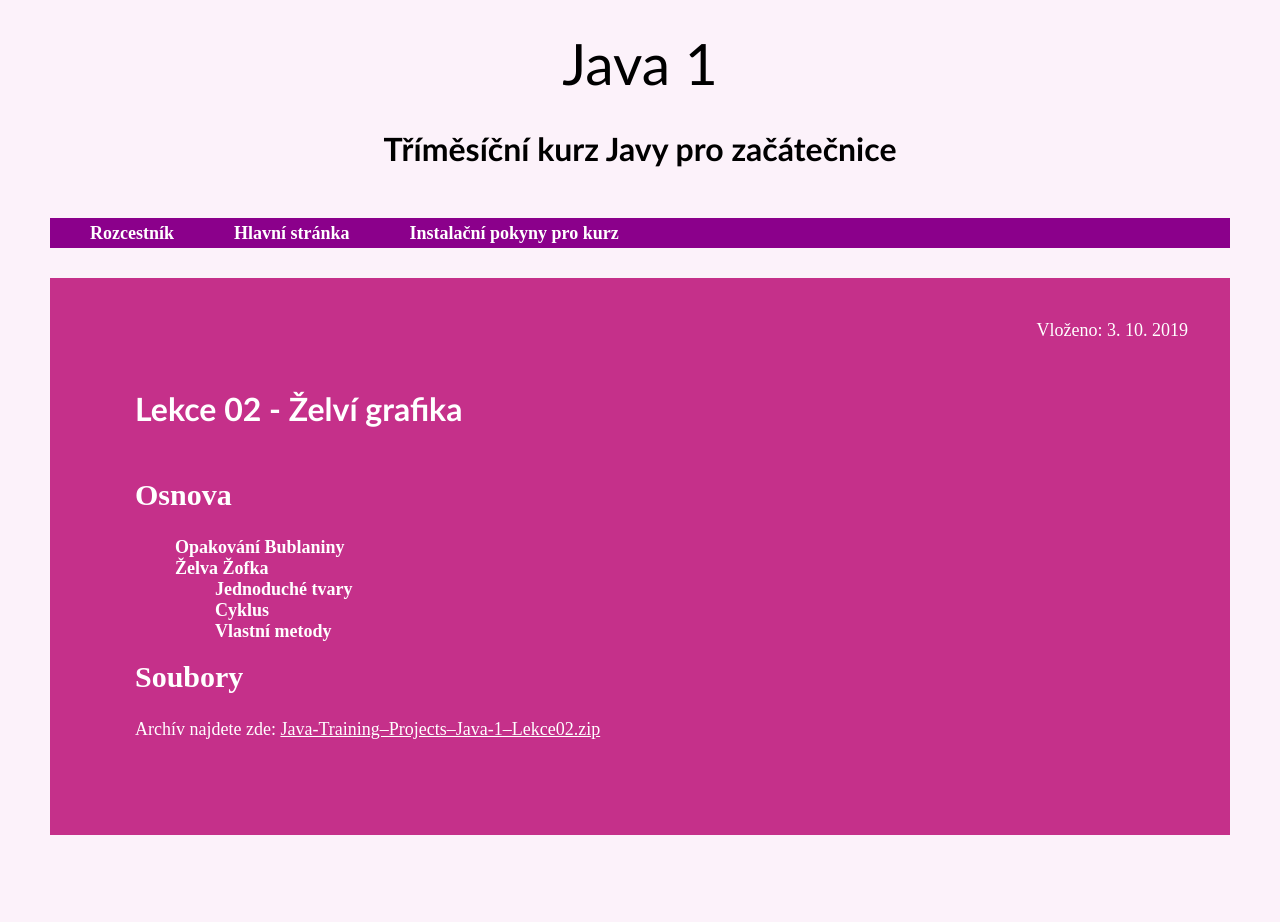
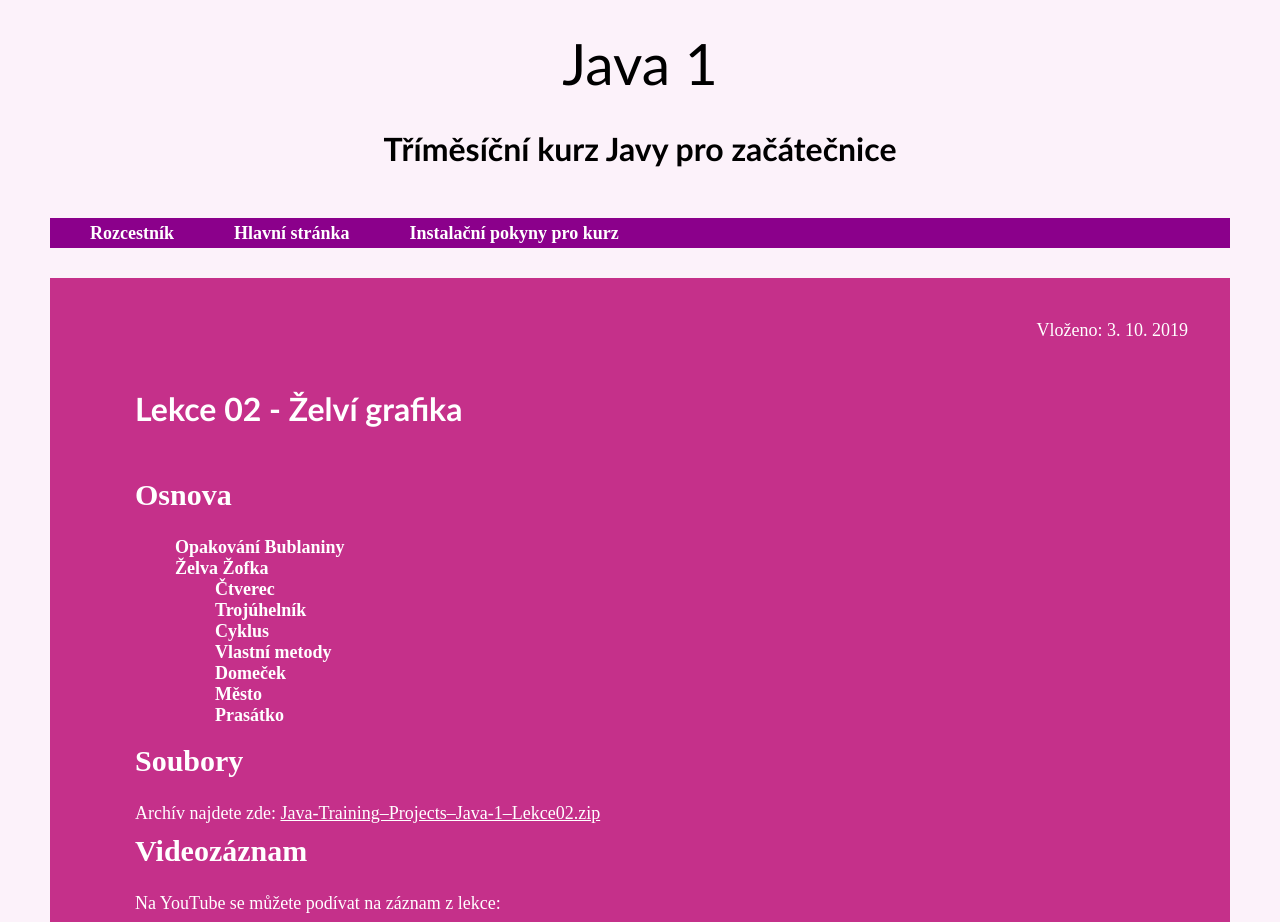
Before and after one commit to czechitas/java-web, a Jekyll site: the page built from docs/2019-podzim/java1/_posts/2019-10-03-lekce02.md, in a window 1280 px wide and 1400 px high, scrolled down 116 px. Shown: the top 922 px of the window. Built offline with Jekyll 4.4.1, drawn with Linux system fonts in a browser that asks for light colours; before the commit the page ends 991 px from its top, so only the background shows below that; some of the changed text lies outside the part shown; grey boxes are pictures that could not be loaded.

Commit message:
Video for lesson 02

```diff
--- a/docs/2019-podzim/java1/_posts/2019-10-03-lekce02.md
+++ b/docs/2019-podzim/java1/_posts/2019-10-03-lekce02.md
@@ -5,11 +5,28 @@
 
 * Opakování Bublaniny
 * Želva Žofka
-    * Jednoduché tvary
+    * Čtverec
+    * Trojúhelník
     * Cyklus
     * Vlastní metody
+    * Domeček
+    * Město
+    * Prasátko
 
 
 ### Soubory
 
 Archív najdete zde: [Java-Training--Projects--Java-1--Lekce02.zip](/data/2019-podzim/java1/Java-Training--Projects--Java-1--Lekce02.zip)
+
+
+### Videozáznam
+
+Na YouTube se můžete podívat na záznam z lekce:
+
+<iframe width="560" height="315"
+	src="https://www.youtube.com/embed/QHYQggvCBac"
+	frameborder="0"
+	allowfullscreen></iframe>
+
+Celý playlist na YouTube najdete zde:
+[Java 1 - Brno (podzim 2019) - YouTube playlist](https://www.youtube.com/playlist?list=PLTCx5oiCrIJ7tIik1OiuPmGwt4OOqomrR)
```
